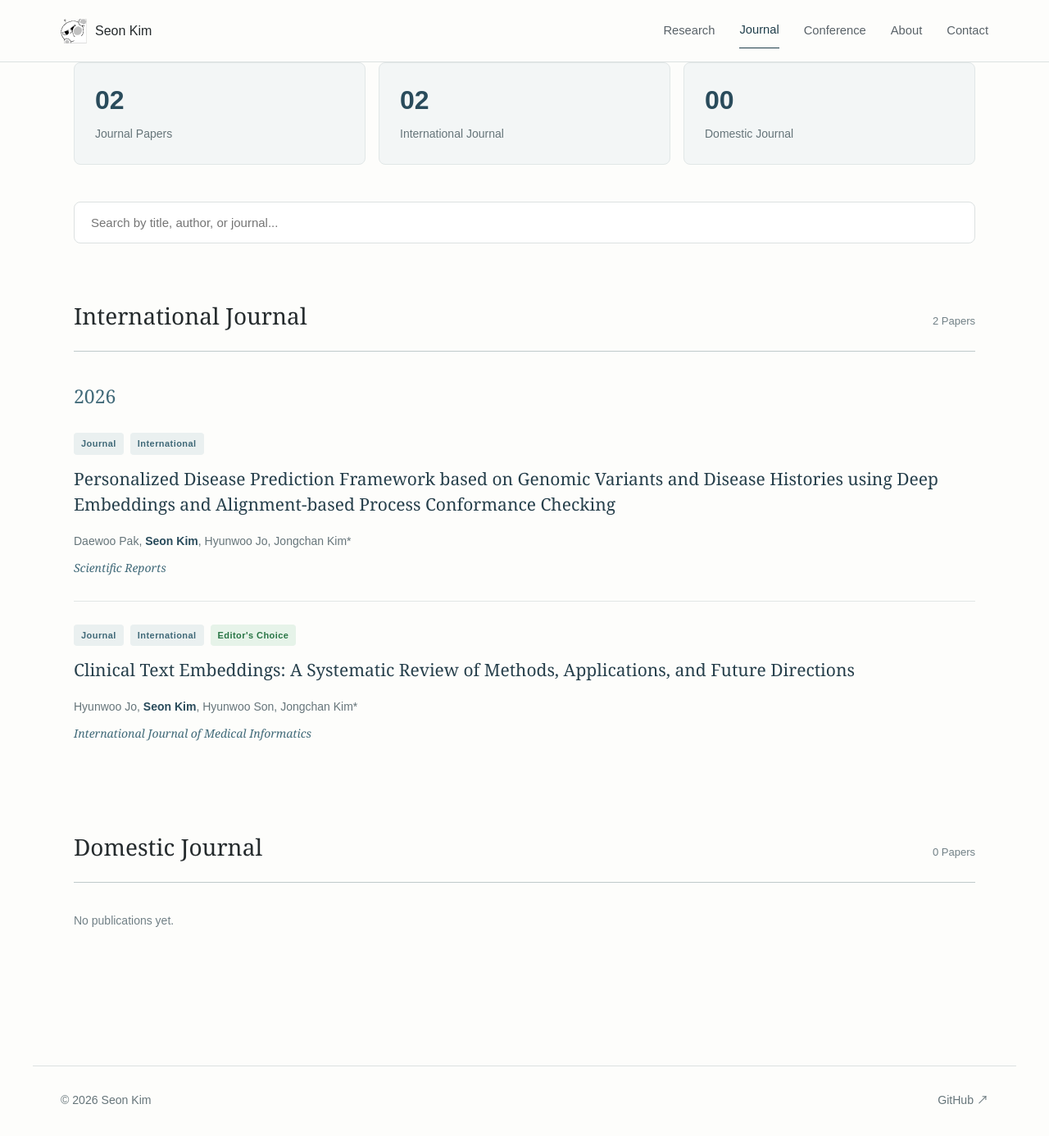
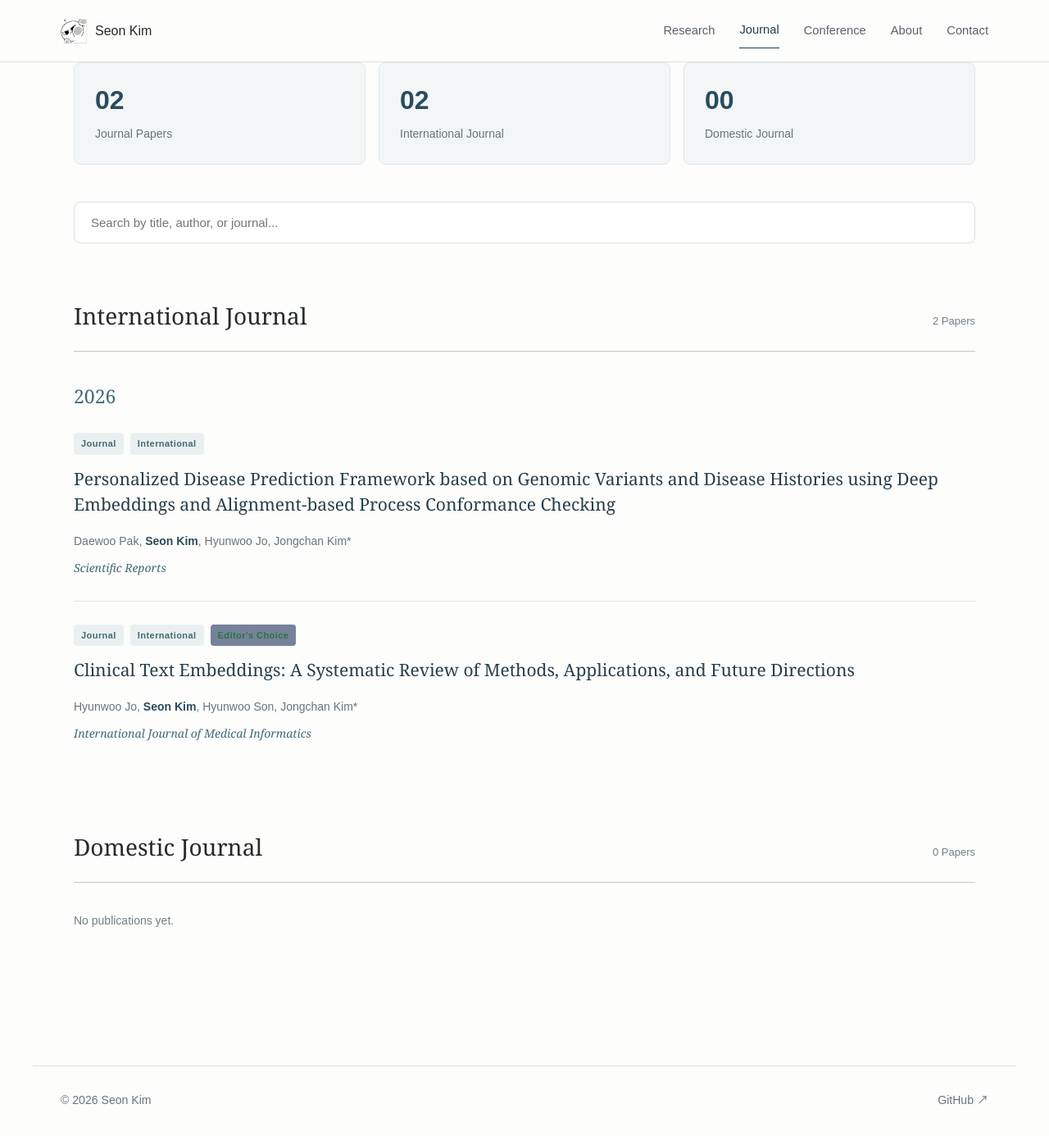
Before and after one commit to KSO012/KSO012.github.io, a Jekyll site: the page built from journal.md, in a window 1280 px wide and 1400 px high, scrolled down 382 px. Shown: the top 1386 px of the window at 82% size. Built offline with Jekyll 4.4.1, drawn with Linux system fonts in a browser that asks for light colours.

Commit message:
Update style.css

```diff
--- a/assets/style.css
+++ b/assets/style.css
@@ -146,7 +146,7 @@
 
 .journal-badges .highlight {
   color: #287545;
-  background: #e6f3e9;
+  background: #76819a;
 }
 
 .journal-paper h4 {
```
